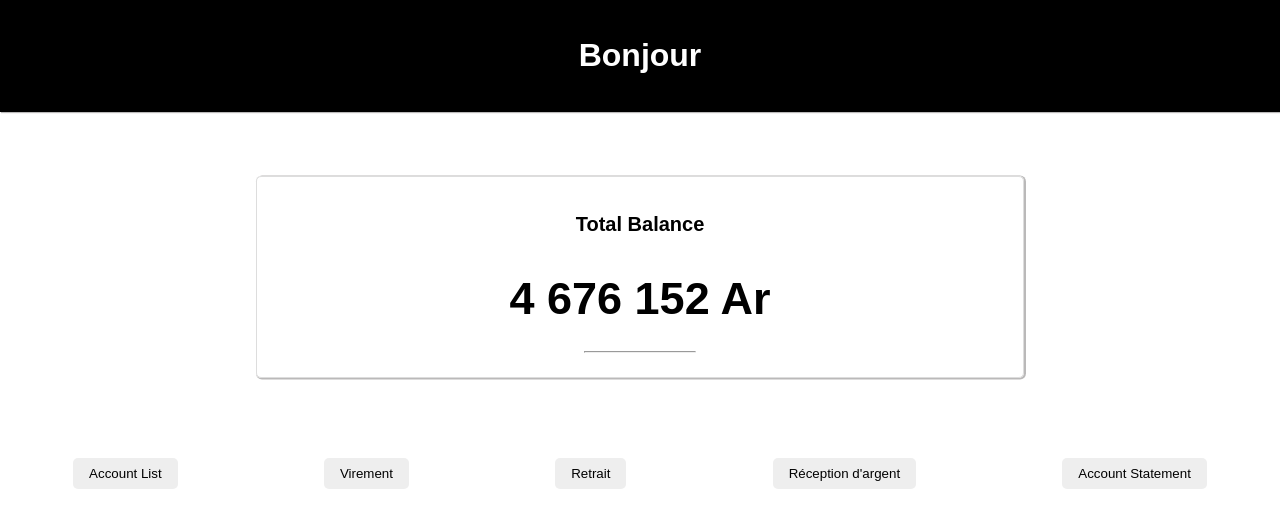
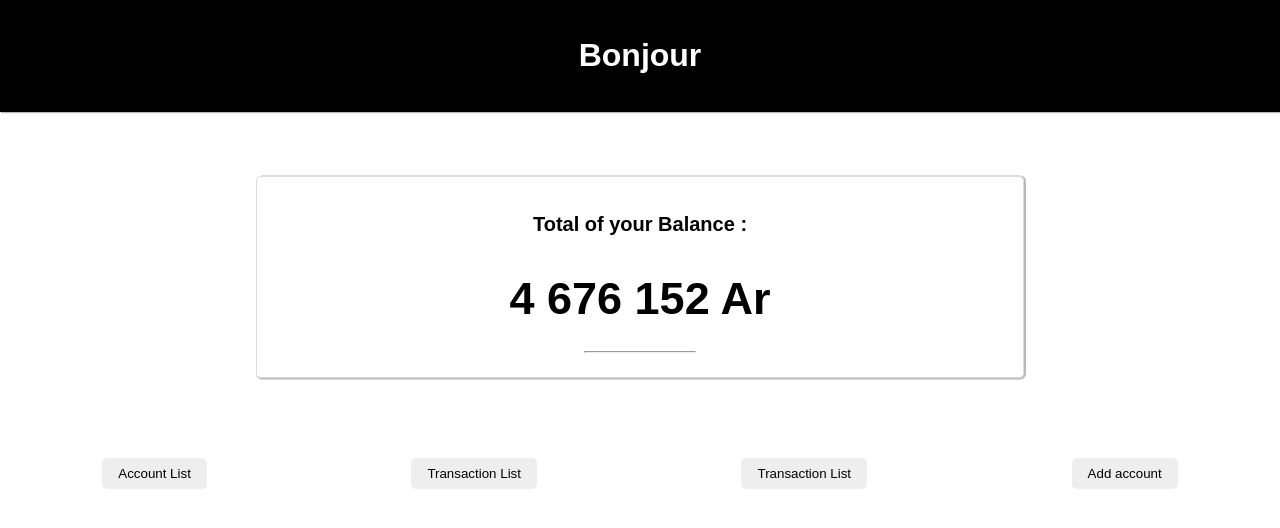
Before and after one commit to Maminiainaando/bankManagement, a React (Create React App) app: page / in a window 1280 px wide. Shown: the top 528 px of the page. Built offline with nearby package versions, Linux system fonts and the light colour scheme.

Commit message:
add button of addAccount and her redurection

```diff
--- a/src/App.css
+++ b/src/App.css
@@ -15,6 +15,10 @@
 
 .entete h1 {
   color: white;
+}
+
+.Title{
+  margin-top: 10vh;
 }
 
 .entete img {
--- a/src/Components/Components.js
+++ b/src/Components/Components.js
@@ -1,4 +1,6 @@
 import React, { useState } from 'react';
+
+import Link from '@mui/material/Link';
 
 const Components = () => {
   const [fonctionnaliteActive, setFonctionnaliteActive] = useState('paiement-facture');
@@ -10,7 +12,7 @@ const Components = () => {
   return (
     <div className="app">
       <Entete />
-      <Solde/>
+      <Solde />
       <MenuPrincipal
         fonctionnaliteActive={fonctionnaliteActive}
         onFonctionnaliteClick={handleFonctionnaliteClick}
@@ -30,12 +32,12 @@ const Entete = () => {
   );
 };
 
- const Solde= () => {
+const Solde = () => {
   return (
     <section className="solde-mvola">
-      <p>Total Balance</p>
+      <p>Total of your Balance :</p>
       <h2>4 676 152 Ar</h2>
-      <hr/>
+      <hr />
     </section>
   );
 };
@@ -66,25 +68,36 @@ const MenuPrincipal = ({ fonctionnaliteActive, onFonctionnaliteClick }) => {
 
   return (
     <nav className="menu-principal">
-      {fonctionnalites.map((fonctionnalite) => (
-        <button
-          key={fonctionnalite.id}
-          className={fonctionnaliteActive === fonctionnalite.id ? 'active' : ''}
-          onClick={() => onFonctionnaliteClick(fonctionnalite.id)}
-        >
-          {fonctionnalite.label}
-        </button>
-      ))}
+      <button>
+        <Link href="Account" underline="none" color={"black"}>
+          {"Account List"}
+        </Link>
+      </button>
+      <button>
+        <Link href="Transaction" underline="none" color={"black"}>
+          {"Transaction List"}
+        </Link>
+      </button>
+      <button>
+        <Link href="Transaction" underline="none" color={"black"}>
+          {"Transaction List"}
+        </Link>
+      </button>
+      <button>
+        <Link href="AddPerson" underline="none" color={"black"}>
+          {"Add account"}
+        </Link>
+      </button>
     </nav>
   );
 };
 
 const Table = () => {
-    return(
-        <div>
+  return (
+    <div>
 
-        </div>
-    );
+    </div>
+  );
 };
 
 const SectionFonctionnalite = ({ fonctionnaliteActive }) => {
```
